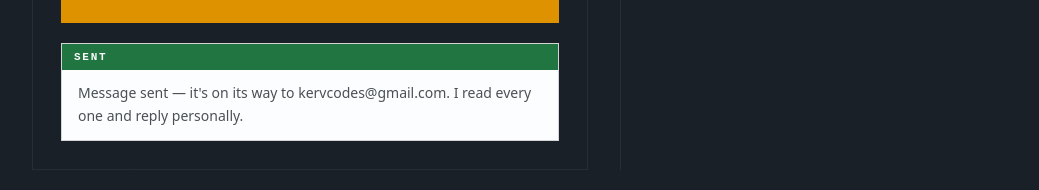
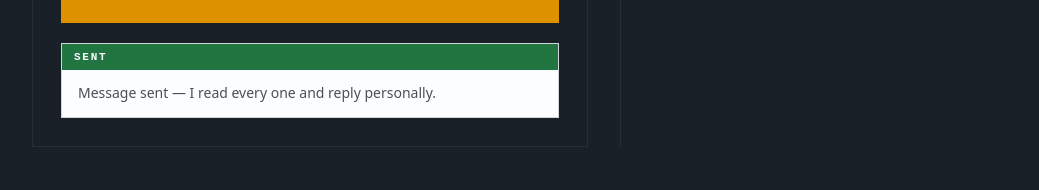
Before and after one commit to kervcodes/portfolio-v2, a React (Vite) app: page / in a window 1280 px wide. Both pictures are taken after typing "Sample", "name@example.com", "Sample" into the empty fields and a click on the button "SEND MESSAGE". Shown: the part 7155-7345 px from the top of the page, without its empty margins (120-1159 px from the left). Built offline with nearby package versions, Linux system fonts and the light colour scheme; no server answers; a web font is replaced by a local one.

Commit message:
Fade out the contact form notice instead of leaving it up
The success/error message now auto-dismisses a few seconds after
showing, and no longer echoes the email address back in the copy
since the Direct panel already links it.

```diff
--- a/src/index.css
+++ b/src/index.css
@@ -179,6 +179,20 @@
   .notice {
     border: 1px solid var(--color-rule);
     background: var(--color-sheet);
+  }
+  @keyframes notice-fade-out {
+    from {
+      opacity: 1;
+    }
+    to {
+      opacity: 0;
+    }
+  }
+  /* Swaps in for animate-settle on the way out: a CSS animation is needed
+     here rather than a transition, since animate-settle's fill-mode holds
+     opacity at 1 and would otherwise win over a plain opacity transition. */
+  .notice--leaving {
+    animation: notice-fade-out 400ms ease both;
   }
   .notice__band {
     font-family: var(--font-mono);
--- a/src/sections/Contact.jsx
+++ b/src/sections/Contact.jsx
@@ -1,4 +1,4 @@
-import { useState } from "react";
+import { useEffect, useRef, useState } from "react";
 import emailjs from "@emailjs/browser";
 import { Button } from "@/components/Button";
 import { Check } from "@/components/Checklist";
@@ -17,6 +17,26 @@ export const Contact = () => {
   const [formData, setFormData] = useState({ name: "", email: "", message: "" });
   const [isLoading, setIsLoading] = useState(false);
   const [submitStatus, setSubmitStatus] = useState({ type: null, message: "" });
+  const [noticeLeaving, setNoticeLeaving] = useState(false);
+  const dismissTimers = useRef([]);
+
+  useEffect(() => {
+    return () => dismissTimers.current.forEach(clearTimeout);
+  }, []);
+
+  // The notice is a passing acknowledgement, not a permanent fixture — it
+  // fades out on its own so the form is ready to use again.
+  useEffect(() => {
+    dismissTimers.current.forEach(clearTimeout);
+    dismissTimers.current = [];
+    if (!submitStatus.type) return;
+
+    setNoticeLeaving(false);
+    dismissTimers.current.push(
+      setTimeout(() => setNoticeLeaving(true), 4500),
+      setTimeout(() => setSubmitStatus({ type: null, message: "" }), 4900)
+    );
+  }, [submitStatus.type]);
 
   const handleSubmit = async (e) => {
     e.preventDefault();
@@ -33,7 +53,7 @@ export const Contact = () => {
         setSubmitStatus({
           type: "error",
           message:
-            "The contact form isn't working right now. Please email me directly at kervcodes@gmail.com and I'll get back to you.",
+            "The contact form isn't working right now. Please use the email link in the Direct panel and I'll get back to you.",
         });
         setIsLoading(false);
         return;
@@ -60,8 +80,7 @@ export const Contact = () => {
 
       setSubmitStatus({
         type: "success",
-        message:
-          "Message sent — it's on its way to kervcodes@gmail.com. I read every one and reply personally.",
+        message: "Message sent — I read every one and reply personally.",
       });
       setFormData({ name: "", email: "", message: "" });
     } catch (err) {
@@ -70,7 +89,7 @@ export const Contact = () => {
       setSubmitStatus({
         type: "error",
         message:
-          "Your message didn't send. Check your connection and try again — or email me directly at kervcodes@gmail.com.",
+          "Your message didn't send. Check your connection and try again — or use the email link in the Direct panel.",
       });
     } finally {
       setIsLoading(false);
@@ -187,7 +206,9 @@ export const Contact = () => {
                   // An answer the visitor is waiting on, not an arrival: it
                   // settles in a quarter of the entrance duration.
                   style={{ "--settle-dur": "240ms" }}
-                  className={`notice animate-settle mt-5 ${
+                  className={`notice mt-5 ${
+                    noticeLeaving ? "notice--leaving" : "animate-settle"
+                  } ${
                     submitStatus.type === "success"
                       ? "notice--verified"
                       : "notice--warning"
```
